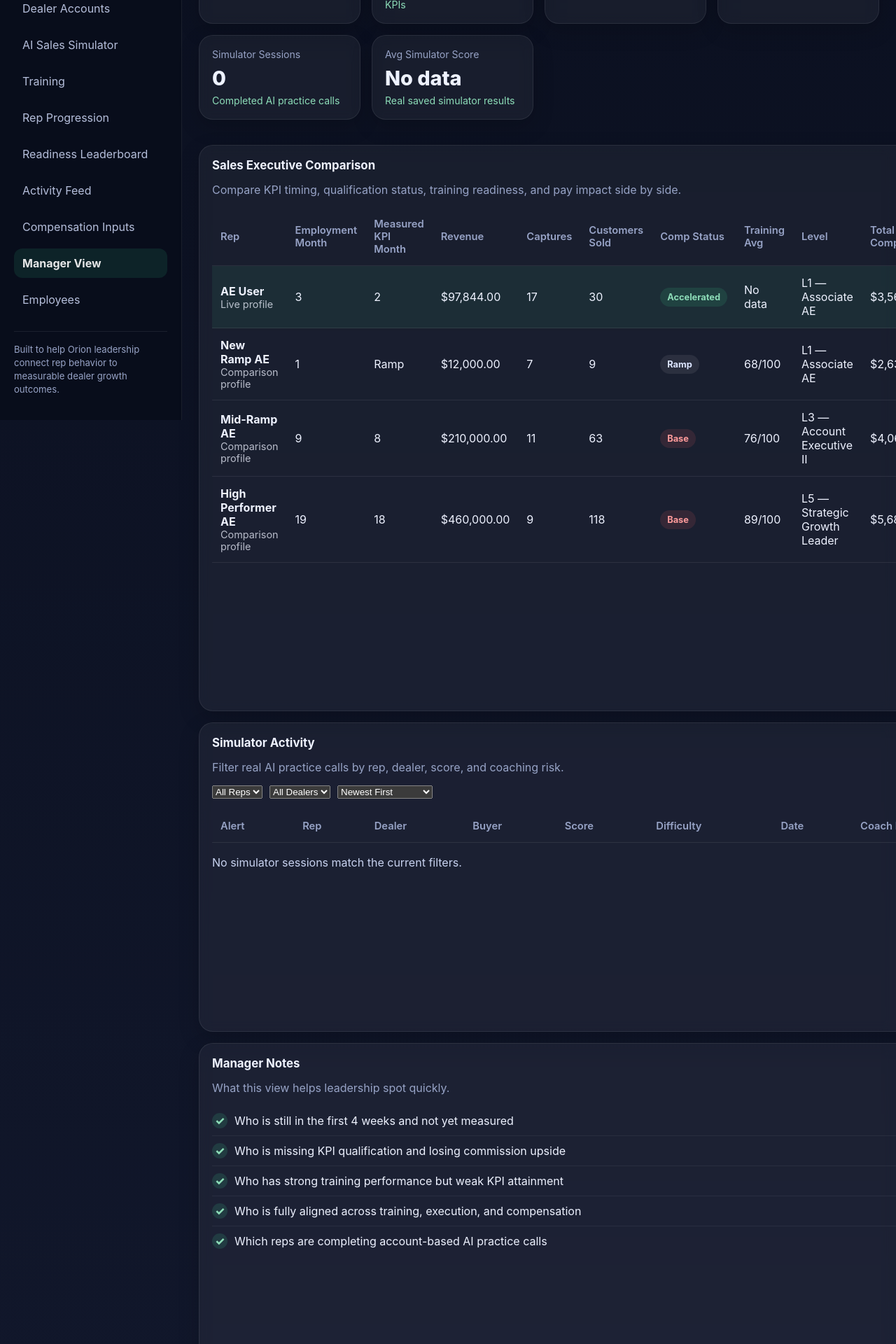
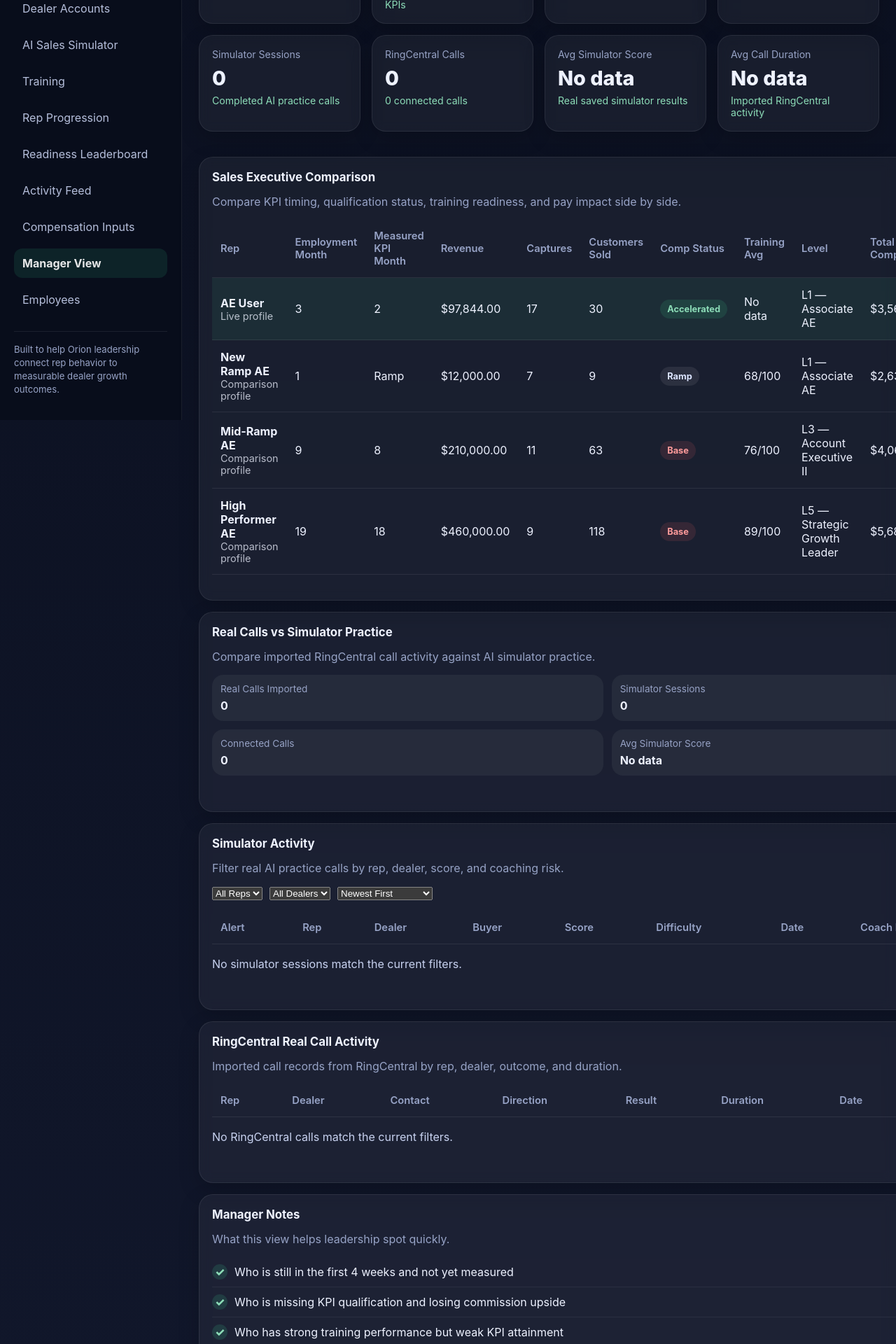
Before and after one commit to GeniusSeeker33/sales_simulator_orion, a React (Vite) app: page /manager-view in a window 1280 px wide. Shown: the part 200-2120 px from the top of the page at 70% size. Built offline with nearby package versions, Linux system fonts and the light colour scheme.

Commit message:
add RingCentral + manager dashboard comparison

```diff
--- a/src/pages/ManagerView.jsx
+++ b/src/pages/ManagerView.jsx
@@ -17,6 +17,14 @@ const LEVELS = [
   { level: 5, title: "Strategic Growth Leader", minSessions: 15, minAverageScore: 90 },
 ];
 
+function loadRingCentralCalls() {
+  try {
+    return JSON.parse(localStorage.getItem("ringCentralCalls") || "[]");
+  } catch {
+    return [];
+  }
+}
+
 export default function ManagerView() {
   const [repFilter, setRepFilter] = useState("ALL");
   const [dealerFilter, setDealerFilter] = useState("ALL");
@@ -25,29 +33,33 @@ export default function ManagerView() {
   const liveRep = loadRepProfile();
   const liveTrainingResults = loadTrainingResults();
   const simulatorResults = loadSimulatorResults();
+  const ringCentralCalls = loadRingCentralCalls();
 
   const reps = buildRepComparisonData(liveRep, liveTrainingResults);
 
   const repOptions = useMemo(() => {
-    const reps = simulatorResults.map((r) => r.assignedRep).filter(Boolean);
+    const reps = [
+      ...simulatorResults.map((r) => r.assignedRep),
+      ...ringCentralCalls.map((c) => c.repCode),
+    ].filter(Boolean);
+
     return ["ALL", ...Array.from(new Set(reps))];
-  }, [simulatorResults]);
+  }, [simulatorResults, ringCentralCalls]);
 
   const dealerOptions = useMemo(() => {
-    const dealers = simulatorResults.map((r) => r.dealerName).filter(Boolean);
+    const dealers = [
+      ...simulatorResults.map((r) => r.dealerName),
+      ...ringCentralCalls.map((c) => c.dealerName),
+    ].filter(Boolean);
+
     return ["ALL", ...Array.from(new Set(dealers))];
-  }, [simulatorResults]);
+  }, [simulatorResults, ringCentralCalls]);
 
   const filteredSimulatorResults = useMemo(() => {
     let list = [...simulatorResults];
 
-    if (repFilter !== "ALL") {
-      list = list.filter((r) => r.assignedRep === repFilter);
-    }
-
-    if (dealerFilter !== "ALL") {
-      list = list.filter((r) => r.dealerName === dealerFilter);
-    }
+    if (repFilter !== "ALL") list = list.filter((r) => r.assignedRep === repFilter);
+    if (dealerFilter !== "ALL") list = list.filter((r) => r.dealerName === dealerFilter);
 
     if (sortMode === "lowestScore") {
       list.sort((a, b) => Number(a.score?.overall ?? 0) - Number(b.score?.overall ?? 0));
@@ -68,13 +80,22 @@ export default function ManagerView() {
     return list;
   }, [simulatorResults, repFilter, dealerFilter, sortMode]);
 
+  const filteredRingCentralCalls = useMemo(() => {
+    let list = [...ringCentralCalls];
+
+    if (repFilter !== "ALL") list = list.filter((c) => c.repCode === repFilter);
+    if (dealerFilter !== "ALL") list = list.filter((c) => c.dealerName === dealerFilter);
+
+    list.sort((a, b) => new Date(b.startedAt || b.createdAt) - new Date(a.startedAt || a.createdAt));
+
+    return list;
+  }, [ringCentralCalls, repFilter, dealerFilter]);
+
   const qualifiedCount = reps.filter(
     (rep) => rep.compSummary.kpiMeasurementActive && rep.compSummary.hitAllKpis
   ).length;
 
-  const inRampCount = reps.filter(
-    (rep) => !rep.compSummary.kpiMeasurementActive
-  ).length;
+  const inRampCount = reps.filter((rep) => !rep.compSummary.kpiMeasurementActive).length;
 
   const avgTraining =
     reps.length > 0
@@ -88,6 +109,20 @@ export default function ManagerView() {
             (sum, result) => sum + Number(result.score?.overall ?? 0),
             0
           ) / simulatorResults.length
+        )
+      : 0;
+
+  const connectedCalls = ringCentralCalls.filter(
+    (call) => String(call.result || "").toLowerCase() === "connected"
+  ).length;
+
+  const avgCallDuration =
+    ringCentralCalls.length > 0
+      ? Math.round(
+          ringCentralCalls.reduce(
+            (sum, call) => sum + Number(call.durationSeconds || call.duration || 0),
+            0
+          ) / ringCentralCalls.length
         )
       : 0;
 
@@ -127,11 +162,25 @@ export default function ManagerView() {
         </div>
 
         <div className="card">
+          <div className="card-label">RingCentral Calls</div>
+          <div className="card-value">{ringCentralCalls.length}</div>
+          <div className="card-note">{connectedCalls} connected calls</div>
+        </div>
+
+        <div className="card">
           <div className="card-label">Avg Simulator Score</div>
           <div className="card-value">
             {simulatorResults.length ? `${avgSimulatorScore}/100` : "No data"}
           </div>
           <div className="card-note">Real saved simulator results</div>
+        </div>
+
+        <div className="card">
+          <div className="card-label">Avg Call Duration</div>
+          <div className="card-value">
+            {ringCentralCalls.length ? `${avgCallDuration}s` : "No data"}
+          </div>
+          <div className="card-note">Imported RingCentral activity</div>
         </div>
       </section>
 
@@ -197,6 +246,51 @@ export default function ManagerView() {
                   ))}
                 </tbody>
               </table>
+            </div>
+          </div>
+
+          <div className="card">
+            <div className="section-header">
+              <div>
+                <h2>Real Calls vs Simulator Practice</h2>
+                <p className="section-subtext">
+                  Compare imported RingCentral call activity against AI simulator practice.
+                </p>
+              </div>
+            </div>
+
+            <div className="detail-grid">
+              <div className="mini-stat">
+                <span>Real Calls Imported</span>
+                <strong>{filteredRingCentralCalls.length}</strong>
+              </div>
+              <div className="mini-stat">
+                <span>Simulator Sessions</span>
+                <strong>{filteredSimulatorResults.length}</strong>
+              </div>
+              <div className="mini-stat">
+                <span>Connected Calls</span>
+                <strong>
+                  {
+                    filteredRingCentralCalls.filter(
+                      (call) => String(call.result || "").toLowerCase() === "connected"
+                    ).length
+                  }
+                </strong>
+              </div>
+              <div className="mini-stat">
+                <span>Avg Simulator Score</span>
+                <strong>
+                  {filteredSimulatorResults.length
+                    ? `${Math.round(
+                        filteredSimulatorResults.reduce(
+                          (sum, result) => sum + Number(result.score?.overall ?? 0),
+                          0
+                        ) / filteredSimulatorResults.length
+                      )}/100`
+                    : "No data"}
+                </strong>
+              </div>
             </div>
           </div>
 
@@ -287,6 +381,58 @@ export default function ManagerView() {
           <div className="card">
             <div className="section-header">
               <div>
+                <h2>RingCentral Real Call Activity</h2>
+                <p className="section-subtext">
+                  Imported call records from RingCentral by rep, dealer, outcome, and duration.
+                </p>
+              </div>
+            </div>
+
+            <div className="table-wrap">
+              <table className="accounts-table">
+                <thead>
+                  <tr>
+                    <th>Rep</th>
+                    <th>Dealer</th>
+                    <th>Contact</th>
+                    <th>Direction</th>
+                    <th>Result</th>
+                    <th>Duration</th>
+                    <th>Date</th>
+                    <th>Notes</th>
+                  </tr>
+                </thead>
+                <tbody>
+                  {filteredRingCentralCalls.map((call) => (
+                    <tr key={call.id || call.sessionId || `${call.phone}-${call.startedAt}`}>
+                      <td>{call.repCode || "—"}</td>
+                      <td>{call.dealerName || "—"}</td>
+                      <td>{call.contactName || call.phone || "—"}</td>
+                      <td>{call.direction || "—"}</td>
+                      <td>
+                        <span className={`status-pill ${getCallResultTone(call.result)}`}>
+                          {call.result || call.outcome || "—"}
+                        </span>
+                      </td>
+                      <td>{formatDuration(call.durationSeconds || call.duration)}</td>
+                      <td>{formatDate(call.startedAt || call.createdAt)}</td>
+                      <td style={{ maxWidth: 280 }}>{call.notes || "—"}</td>
+                    </tr>
+                  ))}
+                </tbody>
+              </table>
+
+              {filteredRingCentralCalls.length === 0 && (
+                <p className="coach-text" style={{ marginTop: 16 }}>
+                  No RingCentral calls match the current filters.
+                </p>
+              )}
+            </div>
+          </div>
+
+          <div className="card">
+            <div className="section-header">
+              <div>
                 <h2>Manager Notes</h2>
                 <p className="section-subtext">
                   What this view helps leadership spot quickly.
@@ -319,16 +465,16 @@ export default function ManagerView() {
               <li>
                 <div className="mission-left">
                   <span className="mission-indicator mission-complete">✓</span>
-                  <span>Who is fully aligned across training, execution, and compensation</span>
+                  <span>Who is practicing account-based AI calls</span>
                 </div>
-                <strong>Readiness</strong>
+                <strong>Simulator</strong>
               </li>
               <li>
                 <div className="mission-left">
                   <span className="mission-indicator mission-complete">✓</span>
-                  <span>Which reps are completing account-based AI practice calls</span>
+                  <span>Who is making real RingCentral calls and creating activity</span>
                 </div>
-                <strong>Simulator</strong>
+                <strong>Calls</strong>
               </li>
             </ul>
           </div>
@@ -411,15 +557,66 @@ export default function ManagerView() {
           </div>
 
           <div className="card">
+            <h2>RingCentral Snapshot</h2>
+            {filteredRingCentralCalls.length ? (
+              <>
+                <div className="feedback-row">
+                  <span>Most Recent Dealer</span>
+                  <strong>{filteredRingCentralCalls[0]?.dealerName || "—"}</strong>
+                </div>
+                <div className="feedback-row">
+                  <span>Most Recent Result</span>
+                  <strong>{filteredRingCentralCalls[0]?.result || "—"}</strong>
+                </div>
+                <div className="feedback-row">
+                  <span>Assigned Rep</span>
+                  <strong>{filteredRingCentralCalls[0]?.repCode || "—"}</strong>
+                </div>
+                <p className="coach-text">
+                  {filteredRingCentralCalls[0]?.notes ||
+                    "Recent RingCentral call activity is available for manager review."}
+                </p>
+              </>
+            ) : (
+              <p className="coach-text">
+                RingCentral calls will appear here after call logs are imported.
+              </p>
+            )}
+          </div>
+
+          <div className="card">
             <h2>Leadership View</h2>
             <p className="coach-text">
-              This page is the bridge from individual rep coaching to team-level management. It helps Orion leadership compare where each Sales Executive is in ramp, KPI execution, compensation performance, and AI simulator readiness using one consistent logic model.
+              This page now connects compensation, training, AI simulator practice, and RingCentral call activity into one sales management operating view.
             </p>
           </div>
         </div>
       </section>
     </Layout>
   );
+}
+
+function getCallResultTone(result) {
+  const normalized = String(result || "").toLowerCase();
+
+  if (normalized.includes("connected")) return "status-positive";
+  if (normalized.includes("voicemail")) return "status-neutral";
+  if (normalized.includes("missed") || normalized.includes("failed")) return "status-risk";
+
+  return "status-neutral";
+}
+
+function formatDuration(seconds) {
+  const total = Number(seconds || 0);
+
+  if (!total) return "—";
+
+  const mins = Math.floor(total / 60);
+  const secs = total % 60;
+
+  if (mins === 0) return `${secs}s`;
+
+  return `${mins}m ${secs}s`;
 }
 
 function getCoachingAlert(score, error) {
```
Also changed, not shown: src/lib/ringCentralStore.js (added, +32 -0 lines).
